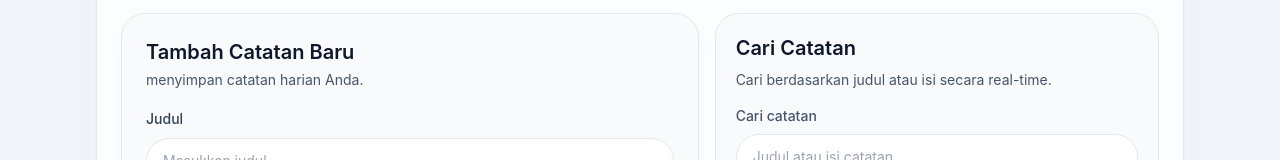
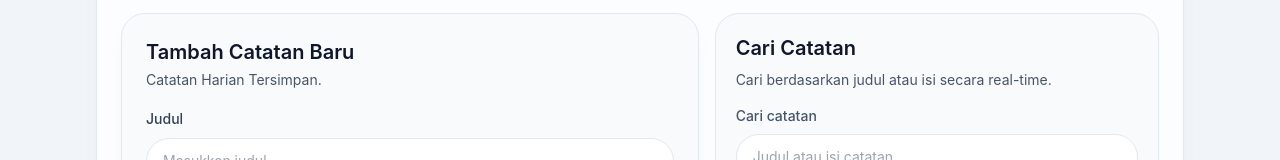
Before and after one commit to violaadelian/CATATAN-HARIAN, a React (Vite) app: page / in a window 1280 px wide. Shown: the part 306-466 px from the top of the page. Built offline with nearby package versions, Linux system fonts and the light colour scheme; no server answers; the HTML template or start-up script is replaced by a standard one.

Commit message:
Diary Save Change

```diff
--- a/src/components/NoteForm.jsx
+++ b/src/components/NoteForm.jsx
@@ -35,7 +35,7 @@ export default function NoteForm({ onSave, editingNote, cancelEdit }) {
     <form onSubmit={handleSubmit} className="space-y-4 rounded-3xl border border-slate-200 bg-slate-50 p-6 shadow-lg shadow-slate-200/30 transition dark:border-slate-700 dark:bg-slate-900/80 dark:shadow-slate-950/30">
       <div>
         <h2 className="text-xl font-semibold">{editingNote ? 'Edit Catatan' : 'Tambah Catatan Baru'}</h2>
-        <p className="mt-1 text-sm text-slate-600 dark:text-slate-400"> menyimpan catatan harian Anda.</p>
+        <p className="mt-1 text-sm text-slate-600 dark:text-slate-400"> Catatan Harian Tersimpan.</p>
       </div>
 
       <div>
```
